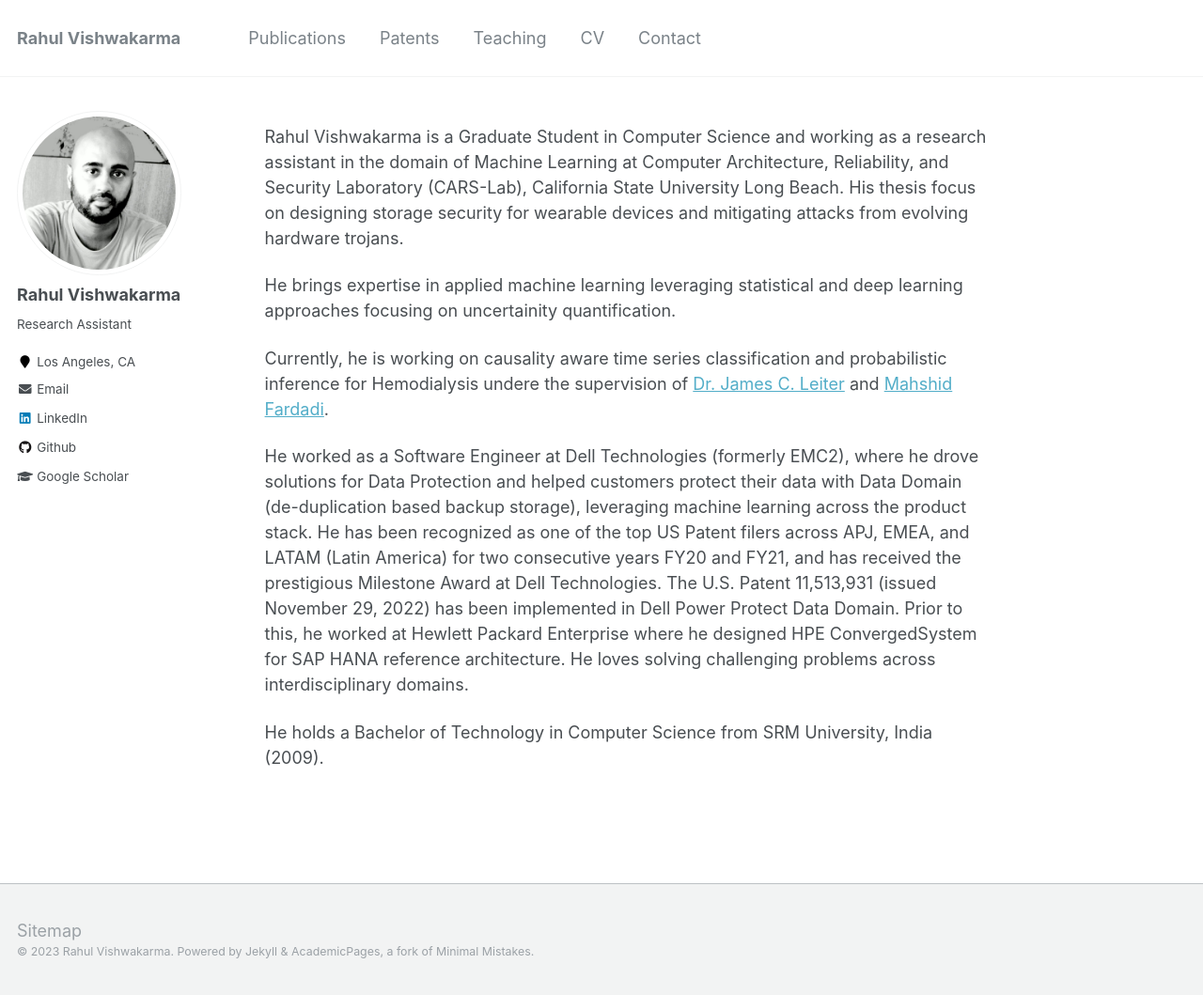
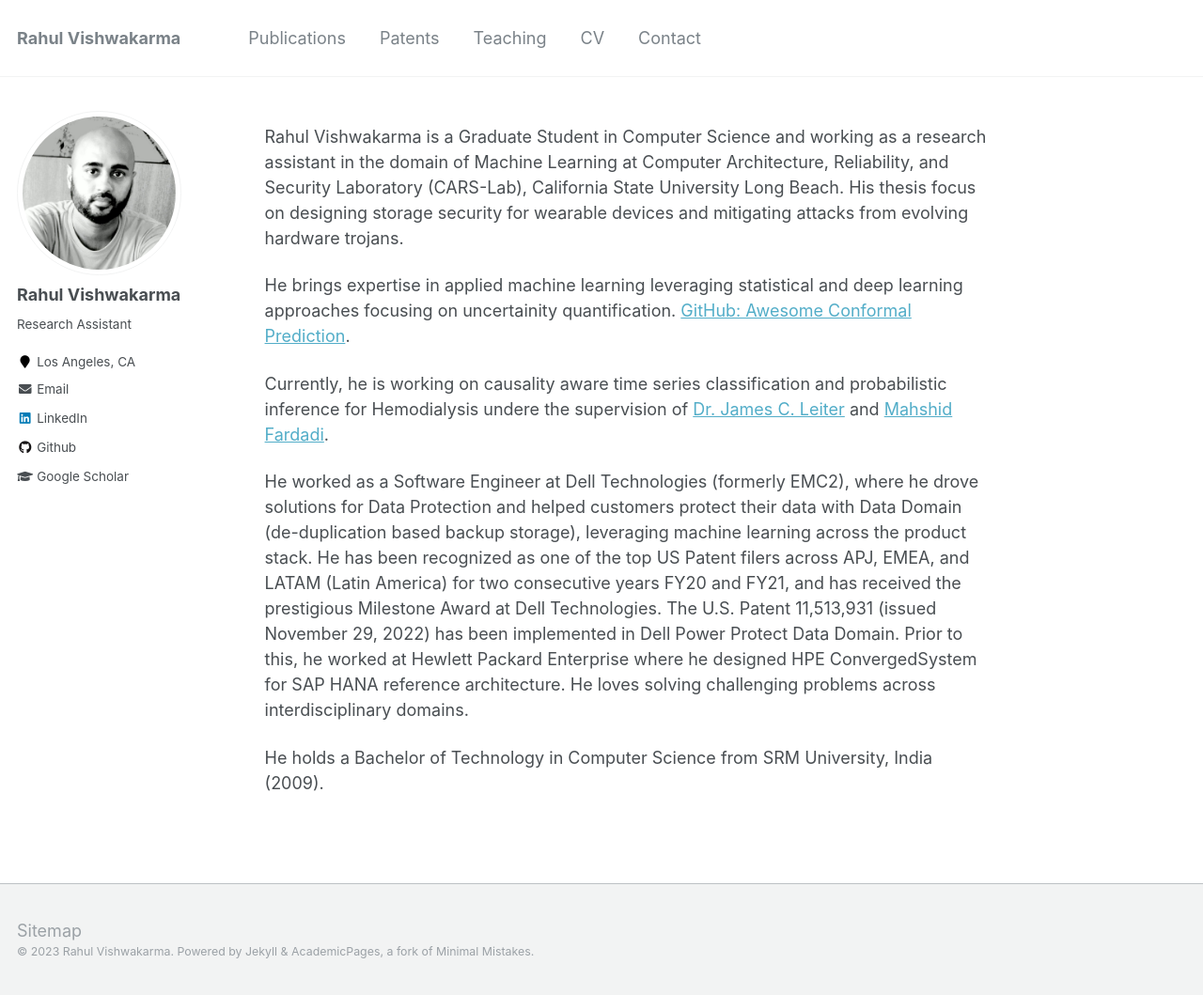
Before and after one commit to sedy2014/SidharthMahotraWebsite.github.io, a Jekyll site: the page built from _pages/about.md, in a window 1280 px wide and 1059 px high. Shown: the whole window at 94% size. Built offline with Jekyll 4.4.1, drawn with Linux system fonts in a browser that asks for light colours.

Commit message:
Update about.md

```diff
--- a/_pages/about.md
+++ b/_pages/about.md
@@ -16,7 +16,7 @@ figure {
 
 Rahul Vishwakarma is a Graduate Student in Computer Science and working as a research assistant in the domain of Machine Learning at Computer Architecture, Reliability, and Security Laboratory (CARS-Lab), California State University Long Beach. His thesis focus on designing storage security for wearable devices and mitigating attacks from evolving hardware trojans.
 
-He brings expertise in applied machine learning leveraging statistical and deep learning approaches focusing on uncertainity quantification.
+He brings expertise in applied machine learning leveraging statistical and deep learning approaches focusing on uncertainity quantification. [GitHub: Awesome Conformal Prediction](https://github.com/valeman/awesome-conformal-prediction).
 
 Currently, he is working on causality aware time series classification and probabilistic inference for Hemodialysis undere the supervision of [Dr. James C. Leiter](https://geiselmed.dartmouth.edu/faculty/facultydb/view.php/?uid=186) and [Mahshid Fardadi](https://ppfp.ucop.edu/info/fellowship-recipients/fellows-pages/fardadi-mahshid.html).
 
```
